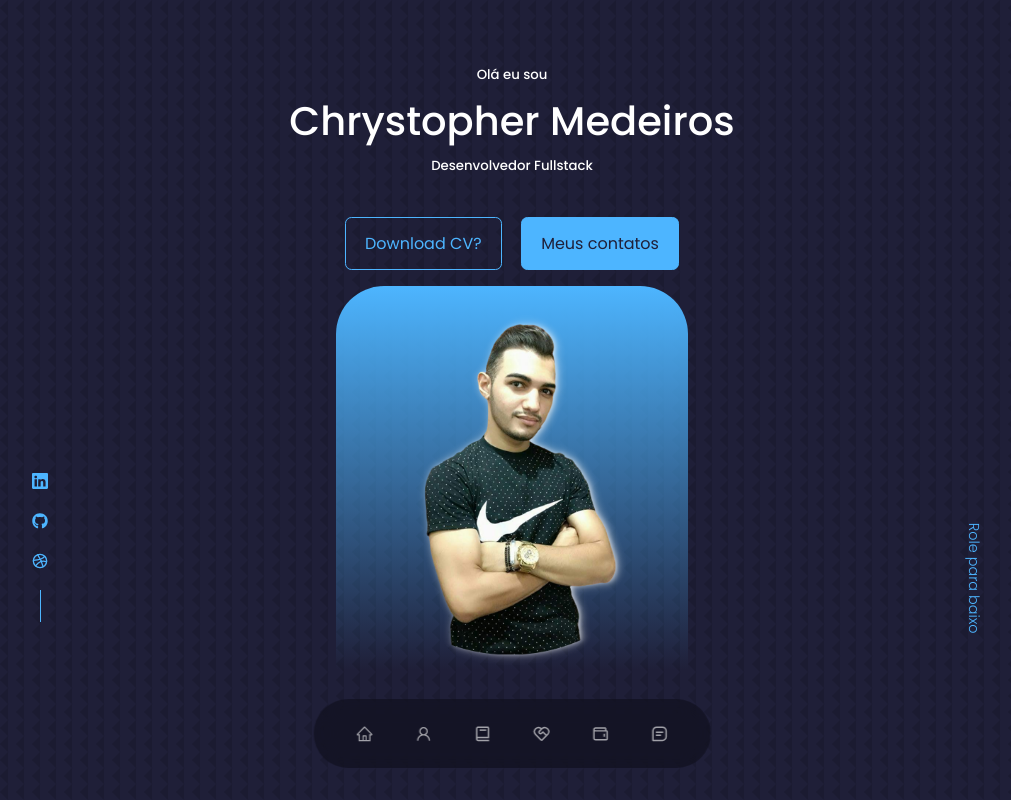
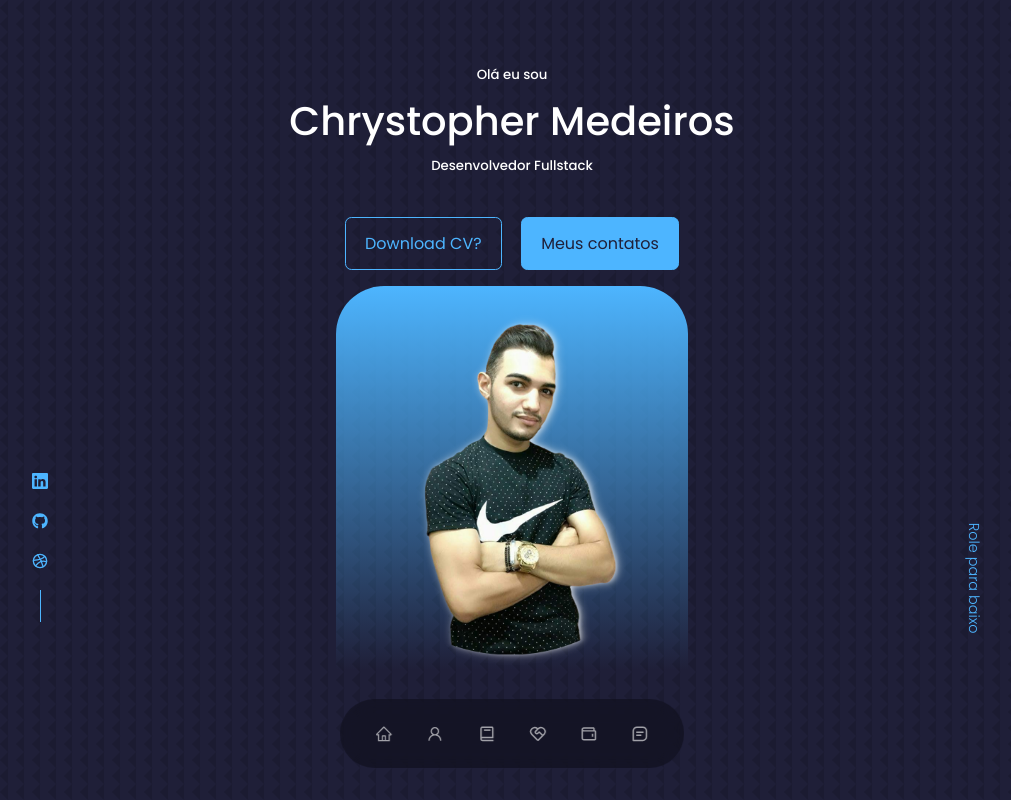
Before and after one commit to chrystophermedeiros/portfolio_website, a React (Create React App) app: page / in a window 1280 px wide. Shown: the top 800 px of the page, without its empty margins (128-1139 px from the left). Built offline with nearby package versions, Linux system fonts and the light colour scheme; the HTML template or start-up script is replaced by a standard one.

Commit message:
update nav

```diff
--- a/src/components/nav/nav.css
+++ b/src/components/nav/nav.css
@@ -2,14 +2,14 @@ nav {
   background: rgba(0, 0, 0, 0.3);
   width: max-content;
   display: block;
-  padding: 0.7rem 1.7rem;
+  padding: 0.7rem 1.3rem;
   z-index: 2;
   position: fixed;
   left: 50%;
   transform: translateX(-50%);
   bottom: 2rem ;
   display: flex;
-  gap: 0.8rem;
+  gap: 0.3rem;
   border-radius: 3rem;
   backdrop-filter: blur(15px);
 
```
